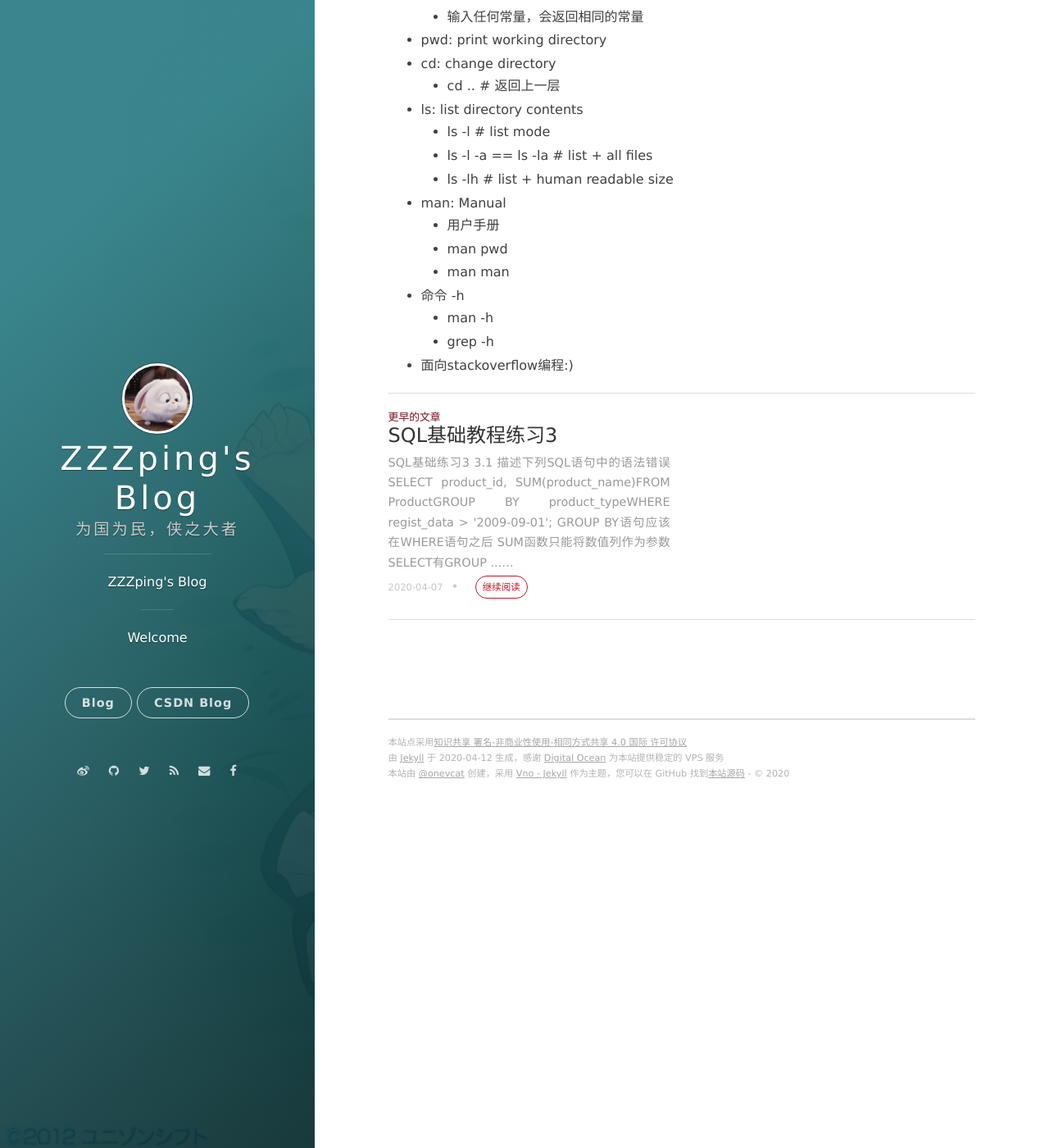
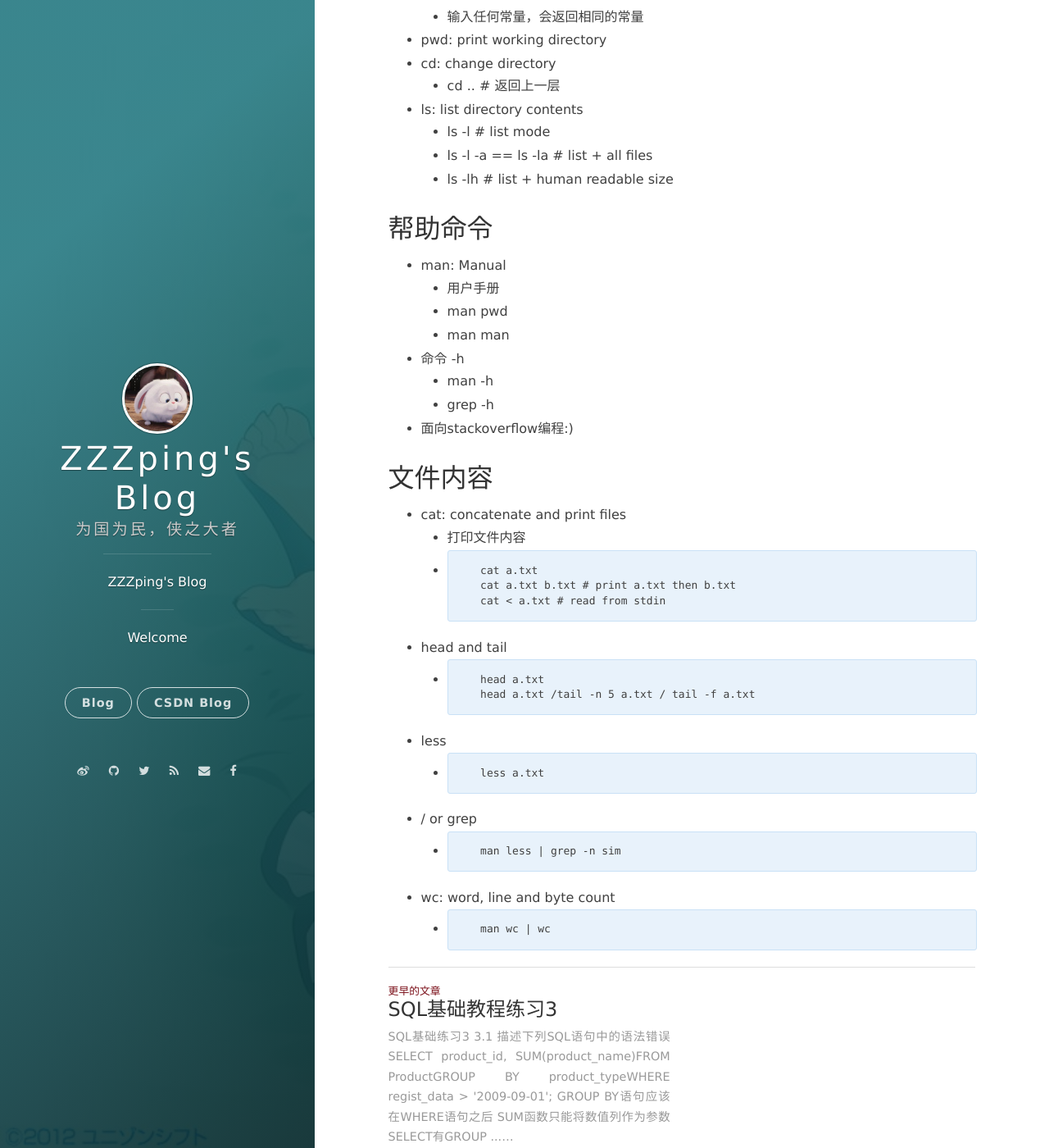
Before and after one commit to ZZZping/ZZZping.github.io, a Jekyll site: the page built from _posts/2020-04-12-Linux命令行1.md, in a window 1280 px wide and 1400 px high, scrolled down 288 px. Shown: the whole window at 82% size. Built offline with Jekyll 4.4.1, drawn with Linux system fonts in a browser that asks for light colours; nearby versions of some CDN libraries; comment, search, counter and statistics services are not loaded.

Commit message:
about files

````diff
--- a/_posts/2020-04-12-Linux命令行1.md
+++ b/_posts/2020-04-12-Linux命令行1.md
@@ -16,6 +16,8 @@ date: 2020-04-12 17:19:24.000000000 +09:00
       + ls -l # list mode
       + ls -l -a == ls -la # list + all files
       + ls -lh # list + human readable size
+
+## 帮助命令
    + man: Manual
       + 用户手册
       + man pwd
@@ -24,3 +26,34 @@ date: 2020-04-12 17:19:24.000000000 +09:00
       + man -h
       + grep -h
    + 面向stackoverflow编程:)
+
+## 文件内容
+   + cat: concatenate and print files
+      + 打印文件内容
+      +
+      ```
+        cat a.txt
+        cat a.txt b.txt # print a.txt then b.txt
+        cat < a.txt # read from stdin
+      ```
+   + head and tail
+      +
+      ```
+        head a.txt
+        head a.txt /tail -n 5 a.txt / tail -f a.txt
+      ```
+   + less
+      +
+      ```
+        less a.txt
+      ```
+   + / or grep
+      +
+      ```
+        man less | grep -n sim
+      ```
+   + wc: word, line and byte count
+      +
+      ```
+        man wc | wc
+      ```
````
